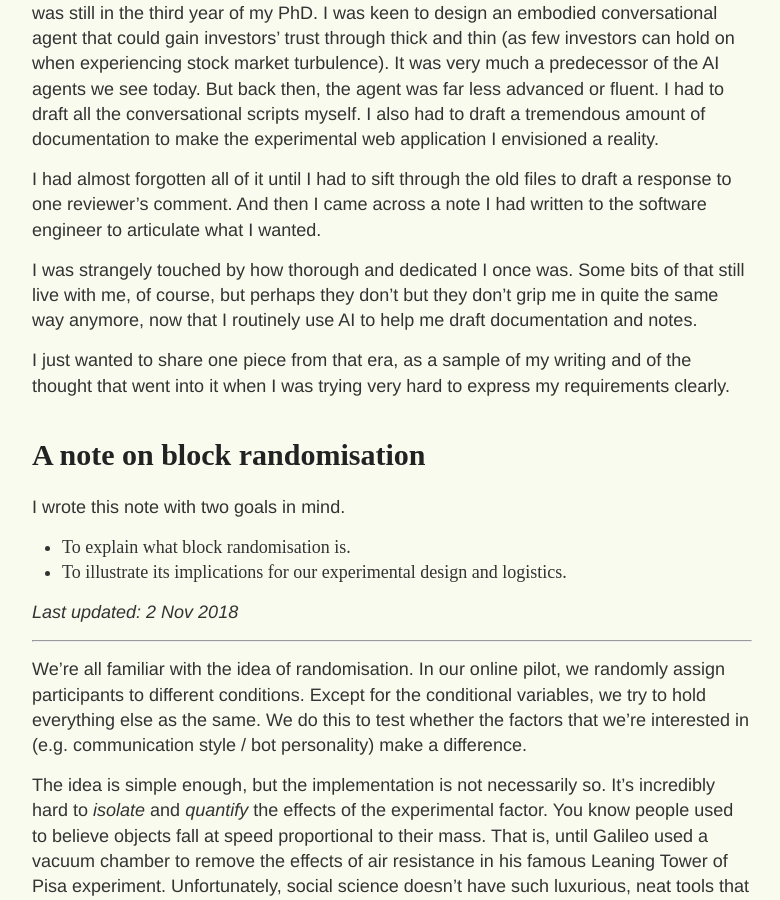
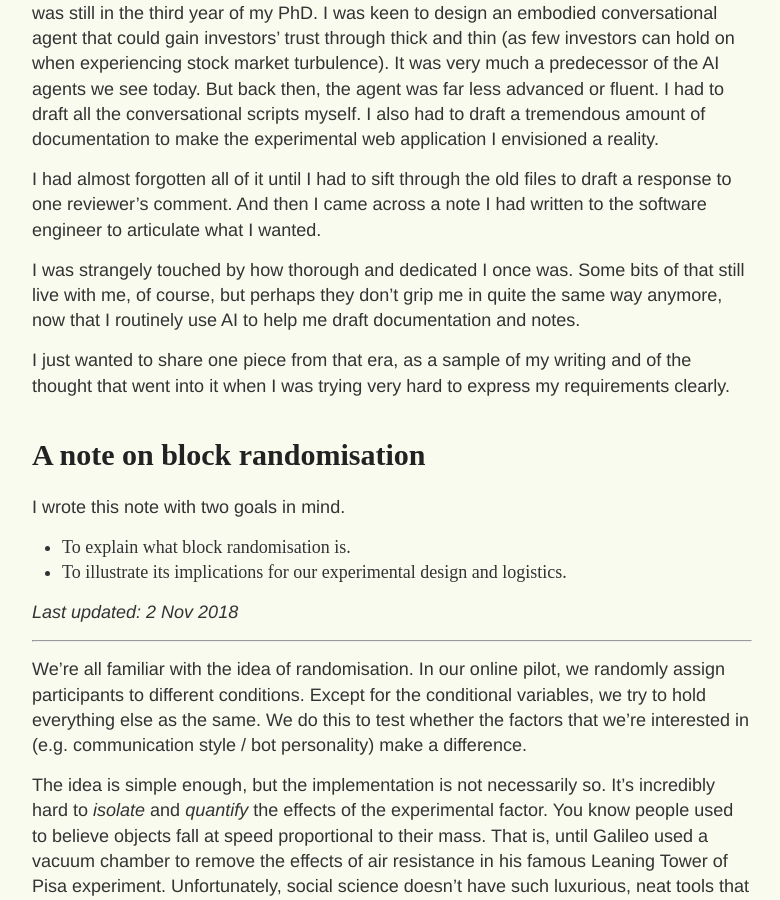
Before and after one commit to yihanxu/yihanxu.github.io, a Jekyll site: the page built from _posts/2026-09-03-surreal-editing-experience.md, in a window 1280 px wide and 900 px high, scrolled down 629 px. Shown: the whole window, without its empty margins (248-1028 px from the left). Built offline with Jekyll 4.4.1, drawn with Linux system fonts in a browser that asks for light colours; comment, search, counter and statistics services are not loaded.

Commit message:
Update 2026-09-03-surreal-editing-experience.md

```diff
--- a/_posts/2026-09-03-surreal-editing-experience.md
+++ b/_posts/2026-09-03-surreal-editing-experience.md
@@ -16,7 +16,7 @@ While reading the reviewers' report, memories flooded back from the distant past
 
 I had almost forgotten all of it until I had to sift through the old files to draft a response to one reviewer's comment. And then I came across a note I had written to the software engineer to articulate what I wanted.
 
-I was strangely touched by how thorough and dedicated I once was. Some bits of that still live with me, of course, but perhaps they don't but they don’t grip me in quite the same way anymore, now that I routinely use AI to help me draft documentation and notes.
+I was strangely touched by how thorough and dedicated I once was. Some bits of that still live with me, of course, but perhaps they don’t grip me in quite the same way anymore, now that I routinely use AI to help me draft documentation and notes.
 
 I just wanted to share one piece from that era, as a sample of my writing and of the thought that went into it when I was trying very hard to express my requirements clearly.
 
```
